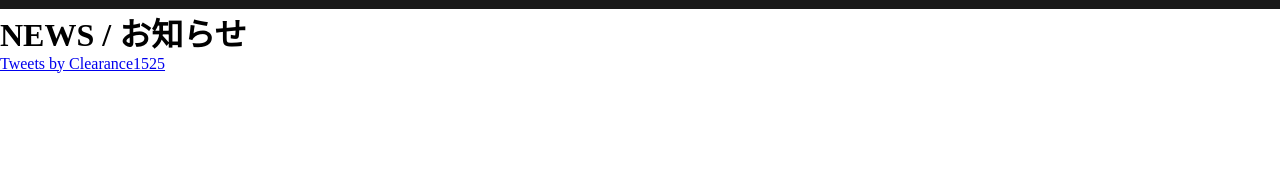
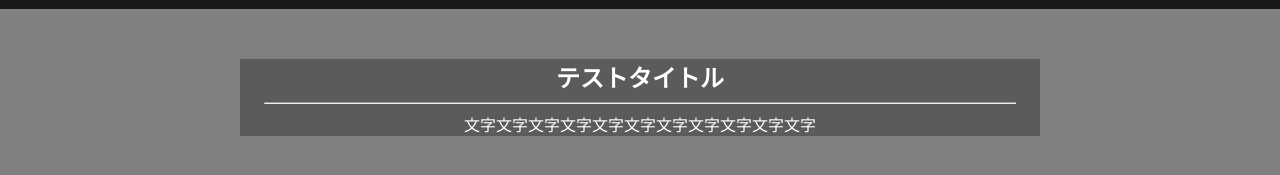
Before and after one commit to ClearanceJP/ClearanceJP, a plain HTML site: page news.html in a window 1280 px wide. Shown: the part 73-248 px from the top of the page. Drawn offline with nearby package versions, Linux system fonts and the light colour scheme; some packages are replaced by stand-ins of ours; a web font is replaced by a local one.

Commit message:
update 2 files and create 1 file

```diff
--- a/css/news.css
+++ b/css/news.css
@@ -1,5 +1,30 @@
+body {
+    background-color: gray;
+}
+
 .twitter-timeline {
     width: 50rem;
     margin-left: auto;
     margin-right: auto;
 }
+
+.news {
+    width: 50rem;
+    margin-left: auto;
+    margin-right: auto;
+    margin-top: 50px;
+    text-align: center;
+    background-color: rgb(92, 90, 90);
+    color: white;
+}
+
+.news h2 {
+    margin-top: 15px;
+}
+
+.news hr {
+    margin: 1% 3%;
+    color: white;
+    size: 110px;
+    border-radius: 1px;
+}
--- a/news.html
+++ b/news.html
@@ -14,26 +14,32 @@
 
 <body>
     <script>
-
         // html読み込み
         $(() => {
             $("header").load("header.html");
             $(".footer").load("footer.html");
         });
 
-        $(function () {
-            $(".fade-img img:not(:first-child)").hide();
-            setInterval(function () {
-                $(".fade-img img:first-child").fadeOut("slow").next("img").fadeIn("slow").end().appendTo(".fade-img");
-            }, 5000);
+        $(() => {
+            const news = $(".news");
+
+            $.getJSON("./news/contents.json", (data) => {
+                console.log(JSON.stringify(data));
+
+                for (const item of data) {
+                    news.append(`
+                        <h2>${item.title}</h2>
+                        <hr>
+                        <a>${item.content}</a>
+                    `);
+                }
+            });
         });
+    </script>
 
-    </script>
     <header></header>
-    <h1>NEWS / お知らせ</h1>
-    <a class="twitter-timeline" href="https://twitter.com/Clearance1525?ref_src=twsrc%5Etfw">Tweets by Clearance1525</a>
-    <script async src="https://platform.twitter.com/widgets.js" charset="utf-8"></script>
-    </main>
+
+    <div class="news"></div>
 </body>
 
 </html>
--- /dev/null
+++ b/news/contents.json
@@ -0,0 +1,7 @@
+[
+    {
+        "title": "テストタイトル",
+        "content": "文字文字文字文字文字文字文字文字文字文字文字",
+        "time": "2024/04/27"
+    }
+]
```
